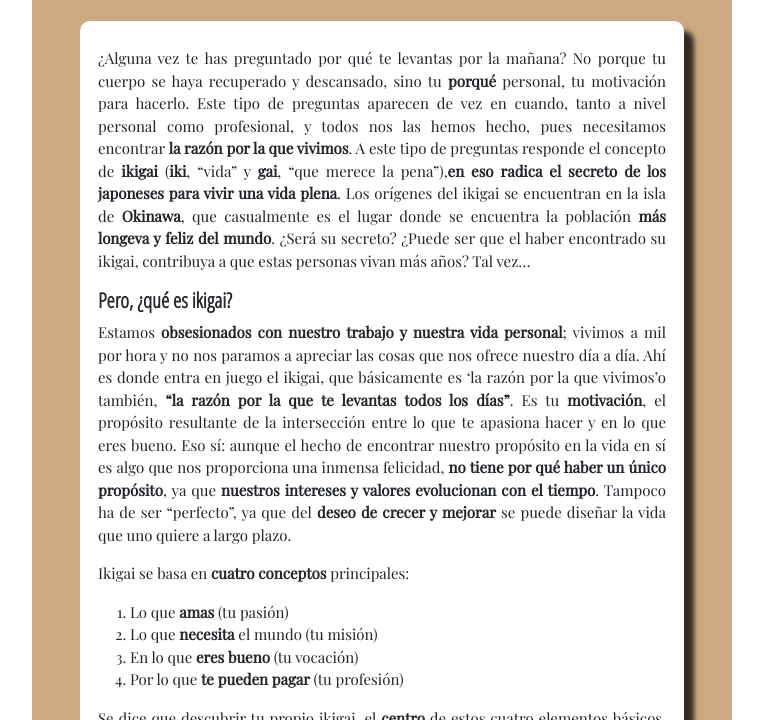
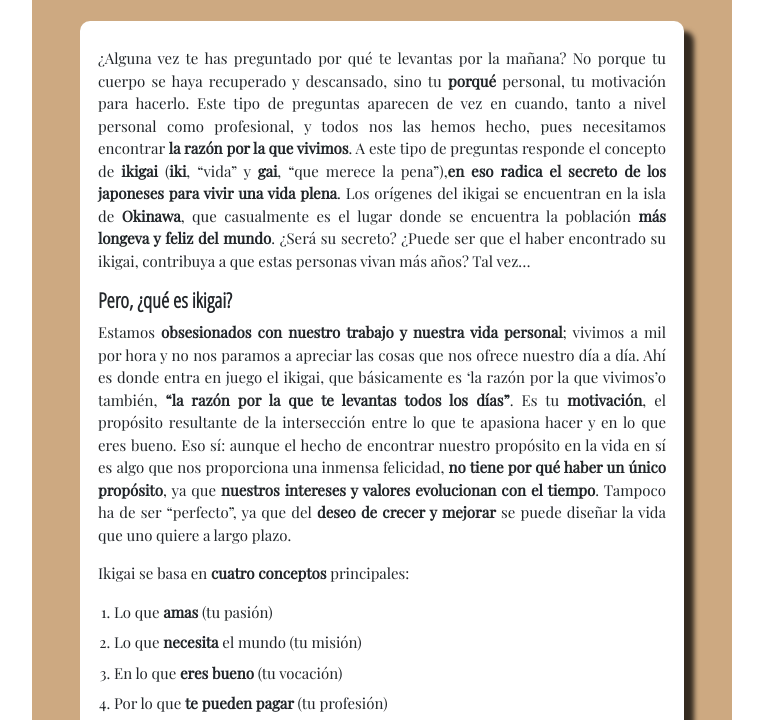
Before and after one commit to agustingu20/ikigai, a plain HTML site: page index.html in a window 1280 px wide. Shown: the part 207-927 px from the top of the page, without its empty margins (258-1021 px from the left). Drawn offline with nearby package versions, Linux system fonts and the light colour scheme; a web font is replaced by a local one.

Commit message:
correcciones margen listados

```diff
--- a/index.css
+++ b/index.css
@@ -41,3 +41,10 @@
   text-align: justify;
   background-color: rgba(173, 115, 49, 0.61);
 }
+
+li,
+ol {
+  margin: 8px;
+  padding: 0;
+  text-align: start;
+}
```
Also changed, not shown: ikigai.jpg (deleted).
